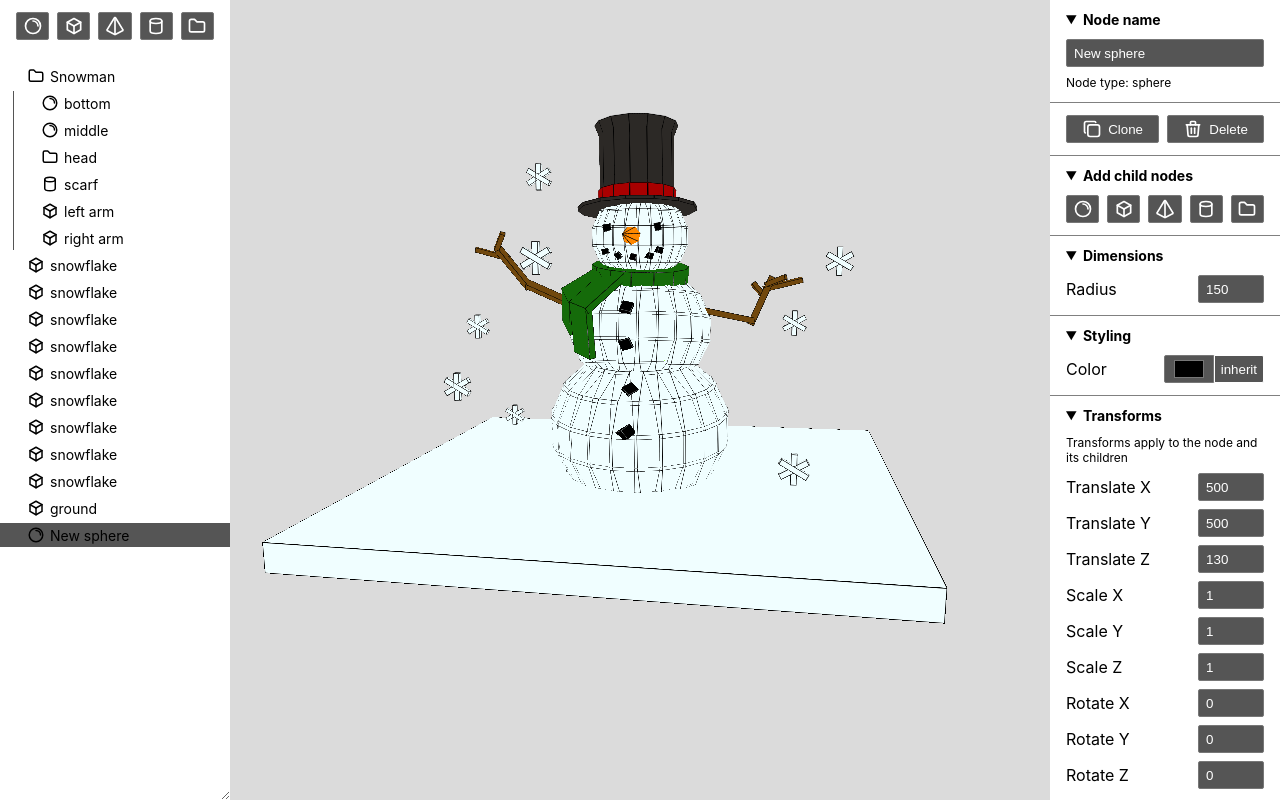
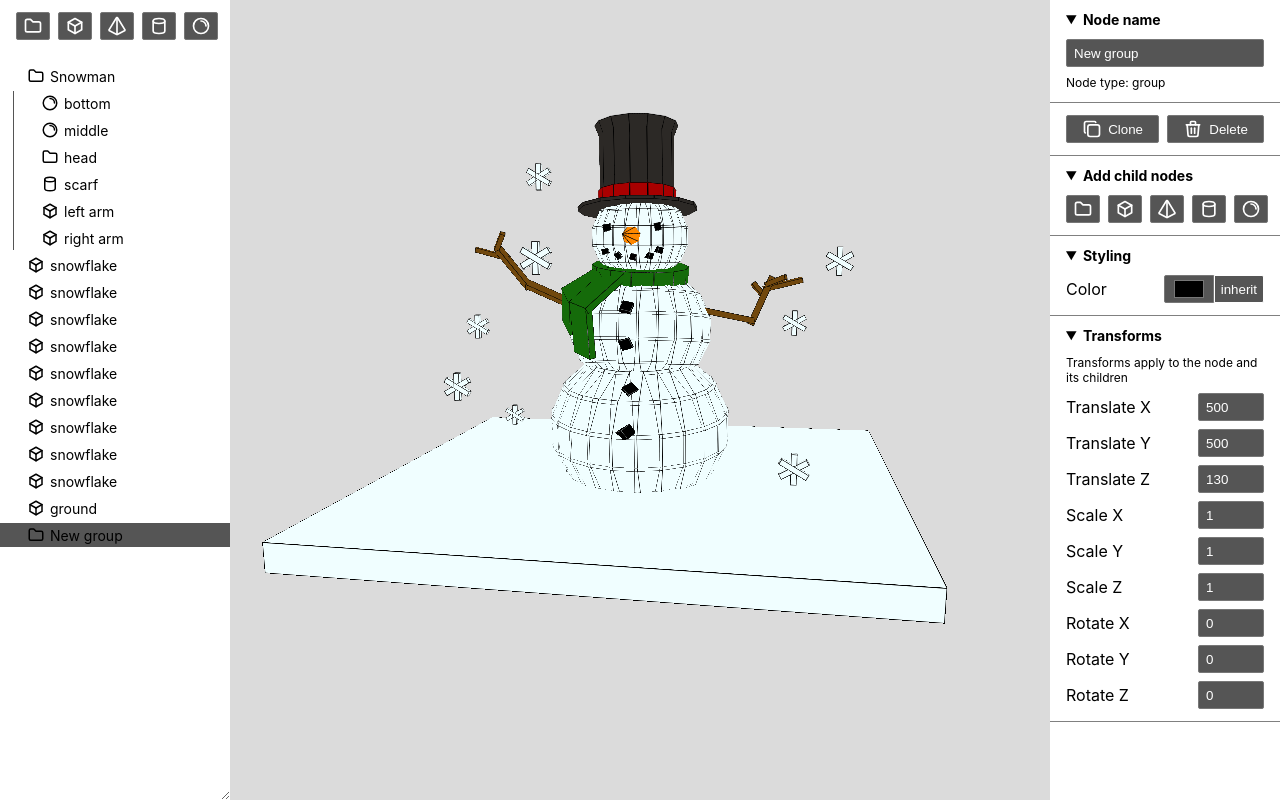
Before and after one commit to PeterTYLiu/toaster, a React (Vite) app: page / in a window 1280 px wide. Both pictures are taken after a click on the button 32 px from the left and 26 px from the top of the page. Built offline with nearby package versions, Linux system fonts and the light colour scheme.

Commit message:
reduce duplicate code

```diff
--- a/src/components/Links/Links.tsx
+++ b/src/components/Links/Links.tsx
@@ -33,7 +33,7 @@ export default function Links() {
       >
         <IconBrandLinkedin size={iconSize} />
       </a>
-      <button className="icon" onClick={share}>
+      <button className="icon" onClick={share} title="share">
         <IconShare size={iconSize} />
       </button>
     </div>
--- a/src/components/PropertiesPanel/PropertiesPanel.tsx
+++ b/src/components/PropertiesPanel/PropertiesPanel.tsx
@@ -1,38 +1,10 @@
 import useSceneContext from "../../hooks/UseSceneContext";
 import styles from "./PropertiesPanel.module.scss";
+import { nodeTypesMap } from "../../nodeProperties";
+import { IconTrash, IconCopy } from "@tabler/icons-react";
+import Links from "../Links/Links";
 import type { Node } from "../../App";
-import {
-  IconBox,
-  IconInnerShadowTopRight,
-  IconPyramid,
-  IconTrash,
-  IconCopy,
-  IconCylinder,
-  IconFolder,
-} from "@tabler/icons-react";
-import Links from "../Links/Links";
-
-const propertiesMap: Record<
-  Node["type"],
-  Partial<Record<keyof Node, boolean>>
-> = {
-  group: {},
-  cuboid: { width: true, height: true, depth: true },
-  pyramid: { radius: true, baseSides: true, height: true },
-  prism: { radius: true, baseSides: true, height: true },
-  sphere: { radius: true },
-};
-
-function findNodeById(nodes: Node[], id: string | null): Node | undefined {
-  // Loop through nodes
-  const thisNode = nodes.find((node) => node.id === id);
-  if (thisNode) return thisNode;
-  // Loop through nested nodes
-  for (const node of nodes) {
-    const foundChildNode = findNodeById(node.children, id);
-    if (foundChildNode) return foundChildNode;
-  }
-}
+import { findNodeById } from "../../sceneReducer";
 
 export default function PropertiesPanel() {
   const { nodes, dispatch, activeNodeId } = useSceneContext();
@@ -157,81 +129,29 @@ export default function PropertiesPanel() {
         </summary>
         <section>
           <div className={styles.inline}>
+            {Object.entries(nodeTypesMap).map(([key, value]) => {
+              return (
                 <button
-              className="icon"
+                  key={key}
+                  title={`Add child ${key}`}
                   onClick={() => {
                     if (!activeNodeId) return;
                     dispatch({
                       type: "newNode",
                       payload: {
                         parentId: activeNodeId,
-                    properties: { type: "sphere", translateX: 100 },
+                        properties: {
+                          type: key as Node["type"],
+                          translateX: 100,
+                        },
                       },
                     });
                   }}
                 >
-              <IconInnerShadowTopRight size={20} />
+                  {value.icon}
                 </button>
-            <button
-              className="icon"
-              onClick={() => {
-                if (!activeNodeId) return;
-                dispatch({
-                  type: "newNode",
-                  payload: {
-                    parentId: activeNodeId,
-                    properties: { type: "cuboid", translateX: 100 },
-                  },
-                });
-              }}
-            >
-              <IconBox size={20} />
-            </button>
-            <button
-              className="icon"
-              onClick={() => {
-                if (!activeNodeId) return;
-                dispatch({
-                  type: "newNode",
-                  payload: {
-                    parentId: activeNodeId,
-                    properties: { type: "pyramid", translateX: 100 },
-                  },
-                });
-              }}
-            >
-              <IconPyramid size={20} />
-            </button>
-            <button
-              className="icon"
-              onClick={() => {
-                if (!activeNodeId) return;
-                dispatch({
-                  type: "newNode",
-                  payload: {
-                    parentId: activeNodeId,
-                    properties: { type: "prism", translateX: 100 },
-                  },
-                });
-              }}
-            >
-              <IconCylinder size={20} />
-            </button>
-            <button
-              className="icon"
-              onClick={() => {
-                if (!activeNodeId) return;
-                dispatch({
-                  type: "newNode",
-                  payload: {
-                    parentId: activeNodeId,
-                    properties: { type: "group", translateX: 100 },
-                  },
-                });
-              }}
-            >
-              <IconFolder size={20} />
-            </button>
+              );
+            })}
           </div>
         </section>
       </details>
@@ -241,7 +161,7 @@ export default function PropertiesPanel() {
             <h2>Dimensions</h2>
           </summary>
           <section>
-            {propertiesMap[activeNode.type].radius && (
+            {nodeTypesMap[activeNode.type].dimensions.radius && (
               <label>
                 <span>Radius</span>
                 <input
@@ -260,7 +180,7 @@ export default function PropertiesPanel() {
                 />
               </label>
             )}
-            {propertiesMap[activeNode.type].baseSides && (
+            {nodeTypesMap[activeNode.type].dimensions.baseSides && (
               <label>
                 <span>Sides</span>
                 <input
@@ -280,7 +200,7 @@ export default function PropertiesPanel() {
                 />
               </label>
             )}
-            {propertiesMap[activeNode.type].width && (
+            {nodeTypesMap[activeNode.type].dimensions.width && (
               <label>
                 <span>Width</span>
                 <input
@@ -299,7 +219,7 @@ export default function PropertiesPanel() {
                 />
               </label>
             )}
-            {propertiesMap[activeNode.type].height && (
+            {nodeTypesMap[activeNode.type].dimensions.height && (
               <label>
                 <span>Height</span>
                 <input
@@ -318,7 +238,7 @@ export default function PropertiesPanel() {
                 />
               </label>
             )}
-            {propertiesMap[activeNode.type].depth && (
+            {nodeTypesMap[activeNode.type].dimensions.depth && (
               <label>
                 <span>Depth</span>
                 <input
--- a/src/components/SceneGraph/SceneGraph.tsx
+++ b/src/components/SceneGraph/SceneGraph.tsx
@@ -1,13 +1,8 @@
 import useSceneContext from "../../hooks/UseSceneContext";
 import SceneGraphNode from "../SceneGraphNode/SceneGraphNode";
+import { nodeTypesMap } from "../../nodeProperties";
+import type { Node } from "../../App";
 import styles from "./SceneGraph.module.scss";
-import {
-  IconBox,
-  IconInnerShadowTopRight,
-  IconPyramid,
-  IconCylinder,
-  IconFolder,
-} from "@tabler/icons-react";
 
 export default function SceneGraph() {
   const { nodes, dispatch } = useSceneContext();
@@ -15,14 +10,17 @@ export default function SceneGraph() {
   return (
     <div className={styles.panel}>
       <section className={styles.buttons}>
+        {Object.entries(nodeTypesMap).map(([key, value]) => {
+          return (
             <button
-          className="icon"
+              key={key}
+              title={`Add top-level ${key}`}
               onClick={() =>
                 dispatch({
                   type: "newNode",
                   payload: {
                     properties: {
-                  type: "sphere",
+                      type: key as Node["type"],
                       translateX: 500,
                       translateY: 500,
                       translateZ: 130,
@@ -32,80 +30,10 @@ export default function SceneGraph() {
                 })
               }
             >
-          <IconInnerShadowTopRight size={20} />
+              {value.icon}
             </button>
-        <button
-          className="icon"
-          onClick={() =>
-            dispatch({
-              type: "newNode",
-              payload: {
-                properties: {
-                  type: "cuboid",
-                  translateX: 500,
-                  translateY: 500,
-                  translateZ: 100,
-                },
-              },
-            })
-          }
-        >
-          <IconBox size={20} />
-        </button>
-        <button
-          className="icon"
-          onClick={() =>
-            dispatch({
-              type: "newNode",
-              payload: {
-                properties: {
-                  type: "pyramid",
-                  translateX: 500,
-                  translateY: 500,
-                  translateZ: 100,
-                },
-              },
-            })
-          }
-        >
-          <IconPyramid size={20} />
-        </button>
-        <button
-          className="icon"
-          onClick={() =>
-            dispatch({
-              type: "newNode",
-              payload: {
-                properties: {
-                  type: "prism",
-                  translateX: 500,
-                  translateY: 500,
-                  translateZ: 100,
-                },
-              },
-            })
-          }
-        >
-          <IconCylinder size={20} />
-        </button>
-        <button
-          className="icon"
-          onClick={() =>
-            dispatch({
-              type: "newNode",
-              payload: {
-                properties: {
-                  type: "group",
-                  translateX: 500,
-                  translateY: 500,
-                  translateZ: 100,
-                },
-              },
-            })
-          }
-        >
-          <IconFolder size={20} />
-        </button>
+          );
+        })}
       </section>
       <section className={styles.graph}>
         {nodes.map((node) => (
--- /dev/null
+++ b/src/nodeProperties.tsx
@@ -0,0 +1,34 @@
+import {
+  IconBox,
+  IconInnerShadowTopRight,
+  IconPyramid,
+  IconCylinder,
+  IconFolder,
+} from "@tabler/icons-react";
+import type { Node } from "./App";
+import type { ReactNode } from "react";
+
+const iconSize = 20;
+
+export const nodeTypesMap: Record<
+  Node["type"],
+  { dimensions: Partial<Record<keyof Node, boolean>>; icon: ReactNode }
+> = {
+  group: { dimensions: {}, icon: <IconFolder size={iconSize} /> },
+  cuboid: {
+    dimensions: { width: true, height: true, depth: true },
+    icon: <IconBox size={iconSize} />,
+  },
+  pyramid: {
+    dimensions: { radius: true, baseSides: true, height: true },
+    icon: <IconPyramid size={iconSize} />,
+  },
+  prism: {
+    dimensions: { radius: true, baseSides: true, height: true },
+    icon: <IconCylinder size={iconSize} />,
+  },
+  sphere: {
+    dimensions: { radius: true },
+    icon: <IconInnerShadowTopRight size={iconSize} />,
+  },
+};
--- a/src/sceneReducer.ts
+++ b/src/sceneReducer.ts
@@ -35,7 +35,10 @@ function deleteNodeById(nodes: Node[], id: string): Node[] {
   return nodesToReturn;
 }
 
-function findNodeById(nodes: Node[], id: string | null): Node | undefined {
+export function findNodeById(
+  nodes: Node[],
+  id: string | null
+): Node | undefined {
   // Loop through nodes
   const thisNode = nodes.find((node) => node.id === id);
   if (thisNode) return thisNode;
```
Lines whose indentation alone changed are shown as unchanged.
